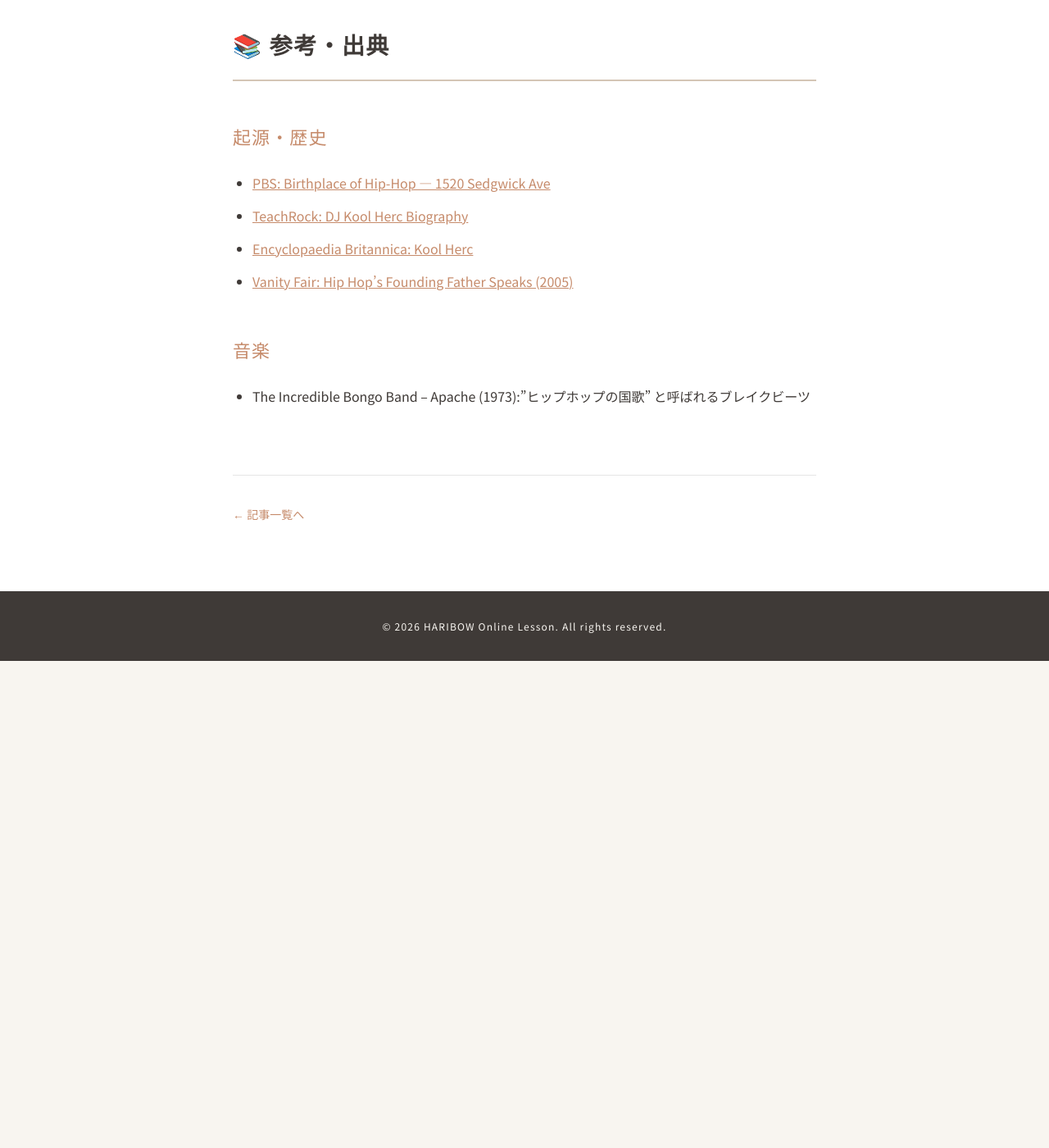
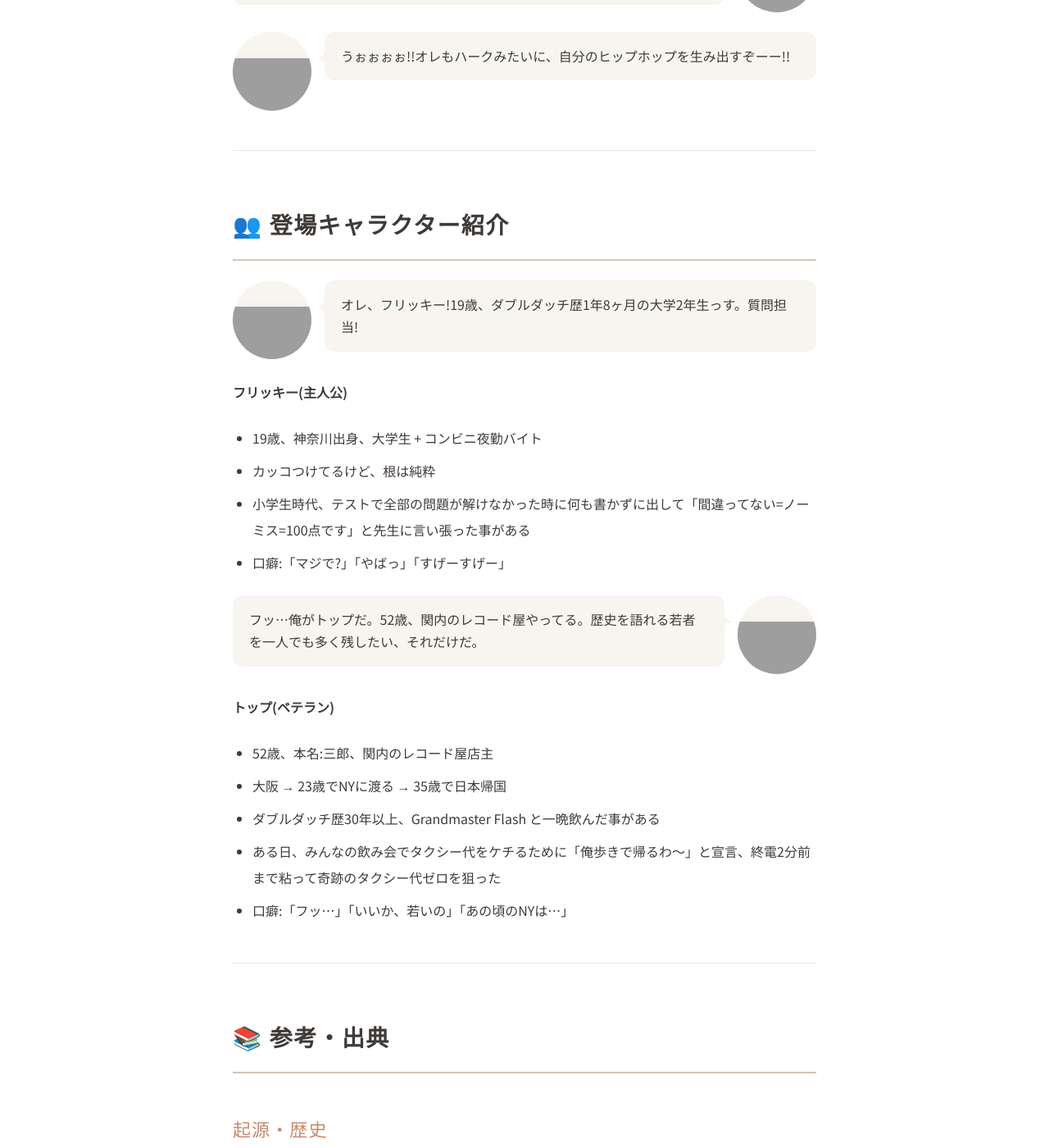
Before and after one commit to JunyaUnityDev/haribow-online-lesson-articles, a Jekyll site: the page built from _posts/2026-05-01-hiphop-origin.md, in a window 1280 px wide and 1400 px high, scrolled down 5415 px. Shown: the whole window at 82% size. Built offline with Jekyll 4.4.1, drawn with Linux system fonts in a browser that asks for light colours; some web fonts are replaced; before the commit the page ends 6221 px from its top, so only the background shows below that; grey boxes are pictures that could not be loaded.

Commit message:
Round character icons + add character intro section to HIPHOP article
CSS: switch .character-icon to a 96px circular avatar (72px on mobile)
using object-fit: cover with center positioning. The previous 80px
square contain layout left the chin grazing the bottom edge of the
container; cropping to a centered circle keeps the face front-and-
center for all four characters (faces verified to be image-centered).

Article: add a 登場キャラクター紹介 section just before 参考・出典
in both the _drafts/ source and the _posts/ preview copy, introducing
flekky and top with self-spoken lines + bullet profiles.

Co-Authored-By: Claude Opus 4.7 (1M context) <noreply@anthropic.com>

```diff
--- a/_posts/2026-05-01-hiphop-origin.md
+++ b/_posts/2026-05-01-hiphop-origin.md
@@ -94,6 +94,29 @@ order: 5
 
 ---
 
+## 👥 登場キャラクター紹介
+
+{% include character.html name="flekky" position="left" text="オレ、フリッキー!19歳、ダブルダッチ歴1年8ヶ月の大学2年生っす。質問担当!" %}
+
+**フリッキー(主人公)**
+
+- 19歳、神奈川出身、大学生 + コンビニ夜勤バイト
+- カッコつけてるけど、根は純粋
+- 小学生時代、テストで全部の問題が解けなかった時に何も書かずに出して「間違ってない=ノーミス=100点です」と先生に言い張った事がある
+- 口癖:「マジで?」「やばっ」「すげーすげー」
+
+{% include character.html name="top" position="right" text="フッ…俺がトップだ。52歳、関内のレコード屋やってる。歴史を語れる若者を一人でも多く残したい、それだけだ。" %}
+
+**トップ(ベテラン)**
+
+- 52歳、本名:三郎、関内のレコード屋店主
+- 大阪 → 23歳でNYに渡る → 35歳で日本帰国
+- ダブルダッチ歴30年以上、Grandmaster Flash と一晩飲んだ事がある
+- ある日、みんなの飲み会でタクシー代をケチるために「俺歩きで帰るわ〜」と宣言、終電2分前まで粘って奇跡のタクシー代ゼロを狙った
+- 口癖:「フッ…」「いいか、若いの」「あの頃のNYは…」
+
+---
+
 ## 📚 参考・出典
 
 ### 起源・歴史
--- a/assets/css/main.scss
+++ b/assets/css/main.scss
@@ -625,13 +625,17 @@ img {
 
   .character-icon {
     flex-shrink: 0;
-    width: 80px;
-    height: 80px;
+    width: 96px;
+    height: 96px;
+    border-radius: 50%;
+    overflow: hidden;
+    background-color: #F8F5F0;
 
     img {
       width: 100%;
       height: 100%;
-      object-fit: contain;
+      object-fit: cover;
+      object-position: center;
     }
   }
 
@@ -673,8 +677,8 @@ img {
     gap: 12px;
 
     .character-icon {
-      width: 60px;
-      height: 60px;
+      width: 72px;
+      height: 72px;
     }
 
     .character-text {
```
Also changed, not shown: _drafts/hiphop-origin.md (+23 -0 lines).
